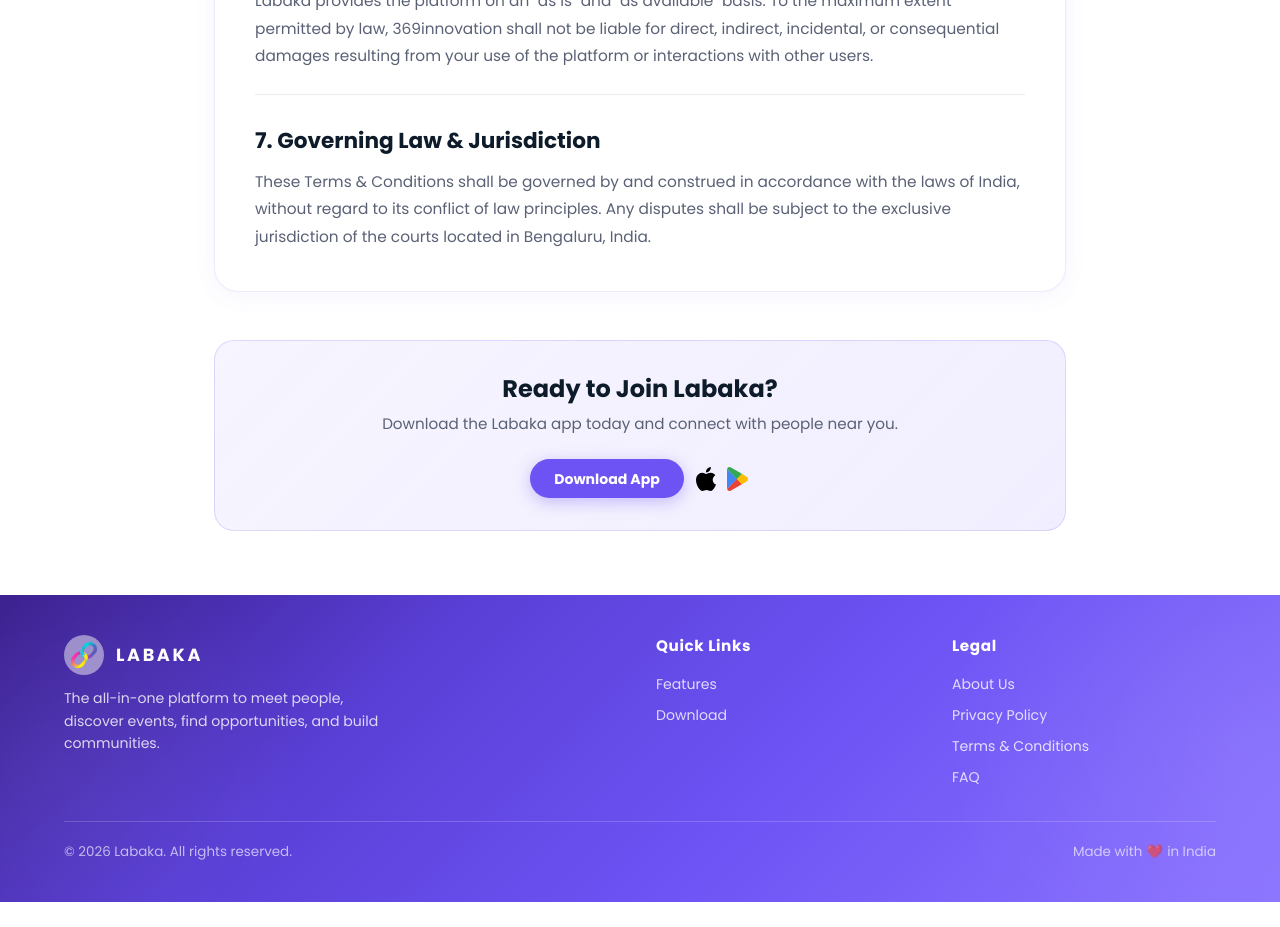
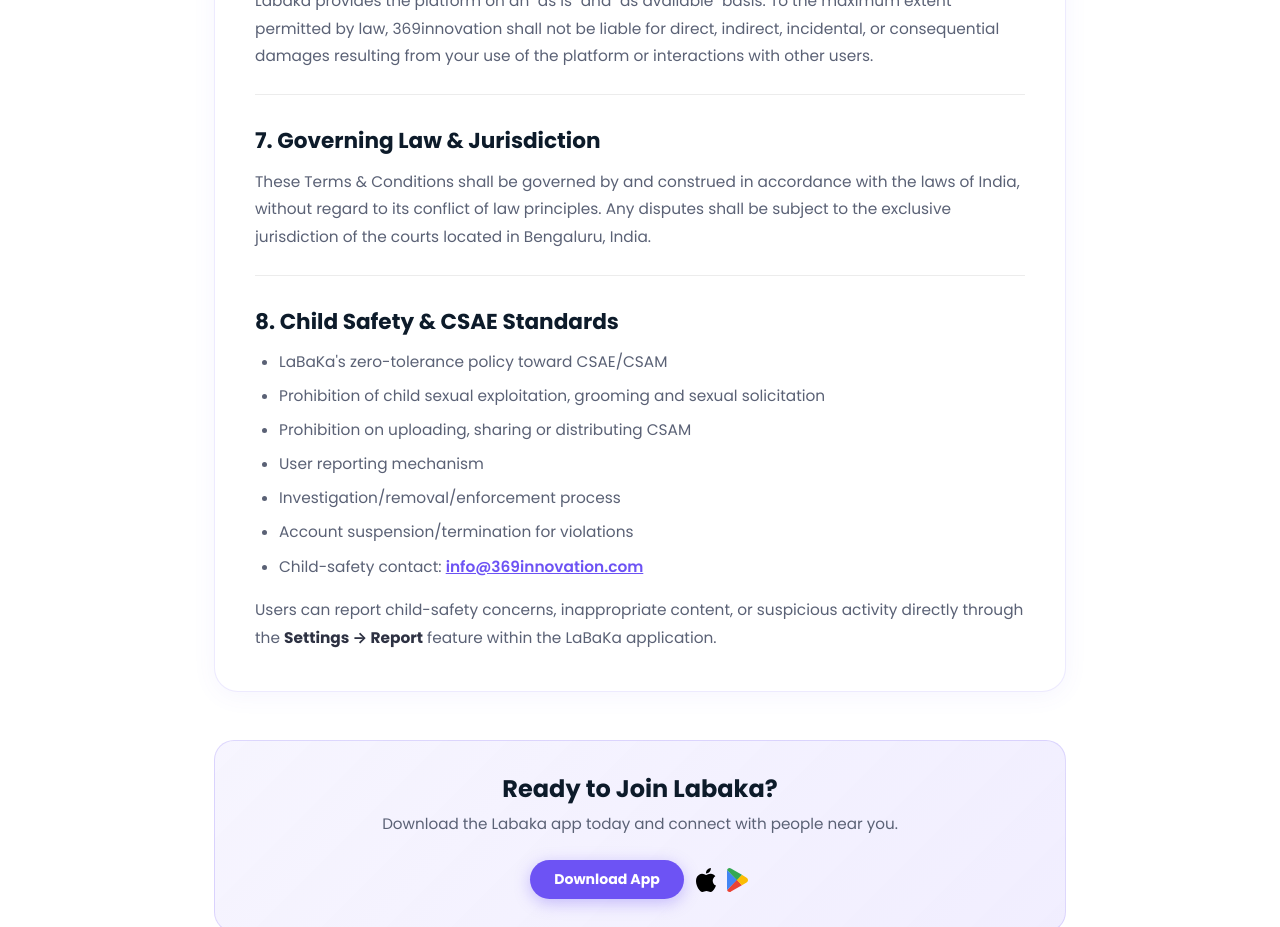
Before and after one commit to 369innovation/labaka-landing-web-app, a React (Create React App) app: page /terms in a window 1280 px wide. Shown: the part 1560-2487 px from the top of the page. Built offline with nearby package versions, Linux system fonts and the light colour scheme.

Commit message:
Added child safety point in T&C page.

```diff
--- a/src/pages/TermsAndConditions.js
+++ b/src/pages/TermsAndConditions.js
@@ -5,6 +5,7 @@
   Typography,
   Card,
   Divider,
+  Link,
 } from '@mui/material';
 import Navbar from '../components/Navbar';
 import SubNavbar from '../components/SubNavbar';
@@ -56,6 +57,39 @@
       title: '7. Governing Law & Jurisdiction',
       content:
         'These Terms & Conditions shall be governed by and construed in accordance with the laws of India, without regard to its conflict of law principles. Any disputes shall be subject to the exclusive jurisdiction of the courts located in Bengaluru, India.',
+    },
+    {
+      title: '8. Child Safety & CSAE Standards',
+      items: [
+        "LaBaKa's zero-tolerance policy toward CSAE/CSAM",
+        'Prohibition of child sexual exploitation, grooming and sexual solicitation',
+        'Prohibition on uploading, sharing or distributing CSAM',
+        'User reporting mechanism',
+        'Investigation/removal/enforcement process',
+        'Account suspension/termination for violations',
+        (
+          <span key="cs-contact">
+            Child-safety contact:{' '}
+            <Link
+              href="mailto:info@369innovation.com"
+              sx={{
+                color: BRAND,
+                textDecoration: 'underline',
+                fontWeight: 600,
+                '&:hover': { color: BRAND_DARK },
+              }}
+            >
+              info@369innovation.com
+            </Link>
+          </span>
+        ),
+      ],
+      footer: (
+        <>
+          Users can report child-safety concerns, inappropriate content, or suspicious activity directly through the{' '}
+          <strong style={{ fontWeight: 700, color: '#2d3142' }}>Settings &rarr; Report</strong> feature within the LaBaKa application.
+        </>
+      ),
     },
   ];
 
@@ -168,9 +202,36 @@
               >
                 {sec.title}
               </Typography>
-              <Typography sx={{ color: '#5a6175', fontSize: '0.96rem', lineHeight: 1.8 }}>
-                {sec.content}
-              </Typography>
+              {sec.content && (
+                <Typography sx={{ color: '#5a6175', fontSize: '0.96rem', lineHeight: 1.8 }}>
+                  {sec.content}
+                </Typography>
+              )}
+              {sec.items && (
+                <Box
+                  component="ul"
+                  sx={{
+                    mt: sec.content ? 1.5 : 0,
+                    mb: 0,
+                    pl: 3,
+                    '& li': {
+                      color: '#5a6175',
+                      fontSize: '0.96rem',
+                      lineHeight: 1.8,
+                      mb: 0.8,
+                    },
+                  }}
+                >
+                  {sec.items.map((item, i) => (
+                    <li key={i}>{item}</li>
+                  ))}
+                </Box>
+              )}
+              {sec.footer && (
+                <Typography sx={{ color: '#5a6175', fontSize: '0.96rem', lineHeight: 1.8, mt: 2 }}>
+                  {sec.footer}
+                </Typography>
+              )}
               {idx < sections.length - 1 && <Divider sx={{ mt: 3, opacity: 0.6 }} />}
             </Box>
           ))}
```
